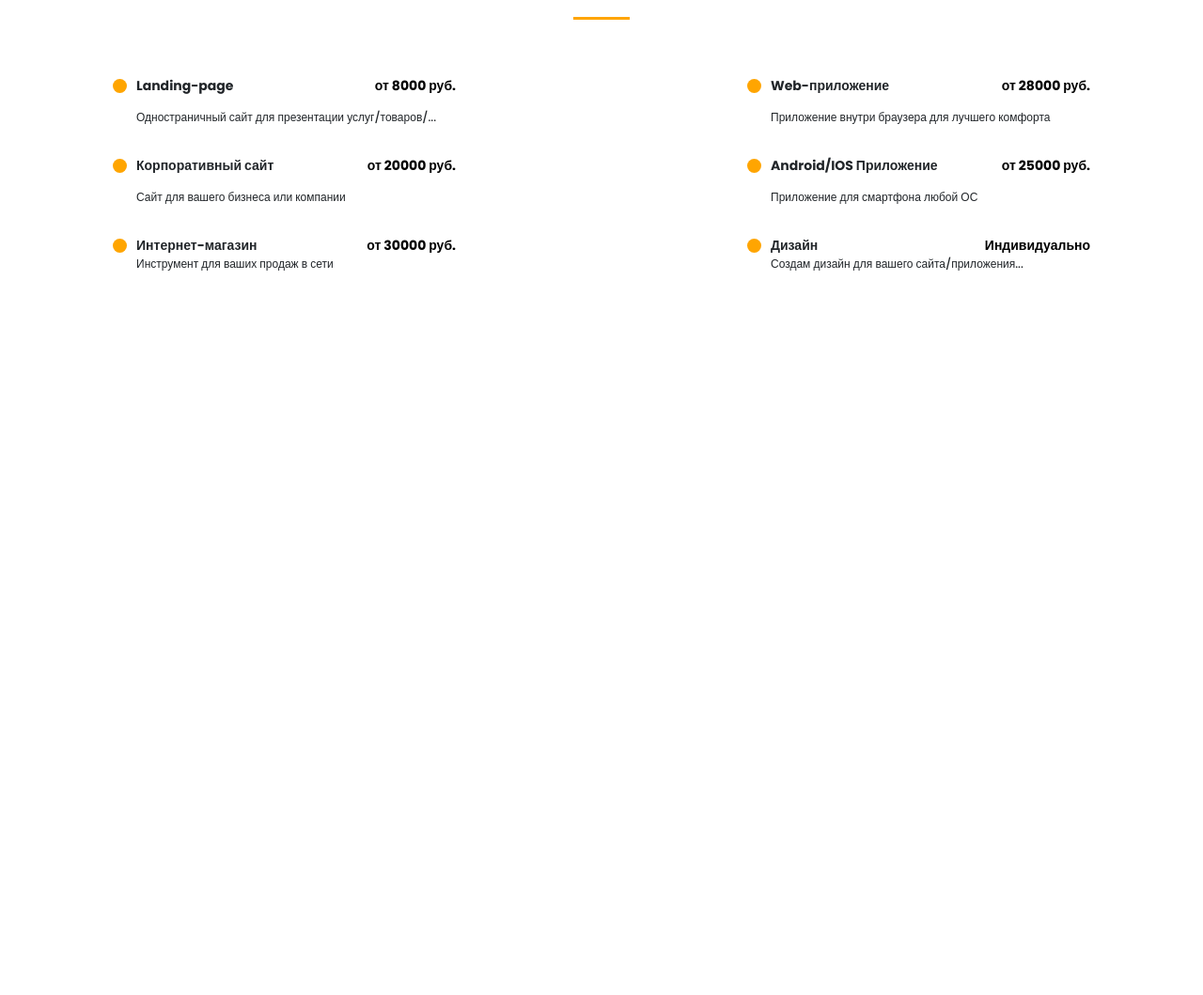
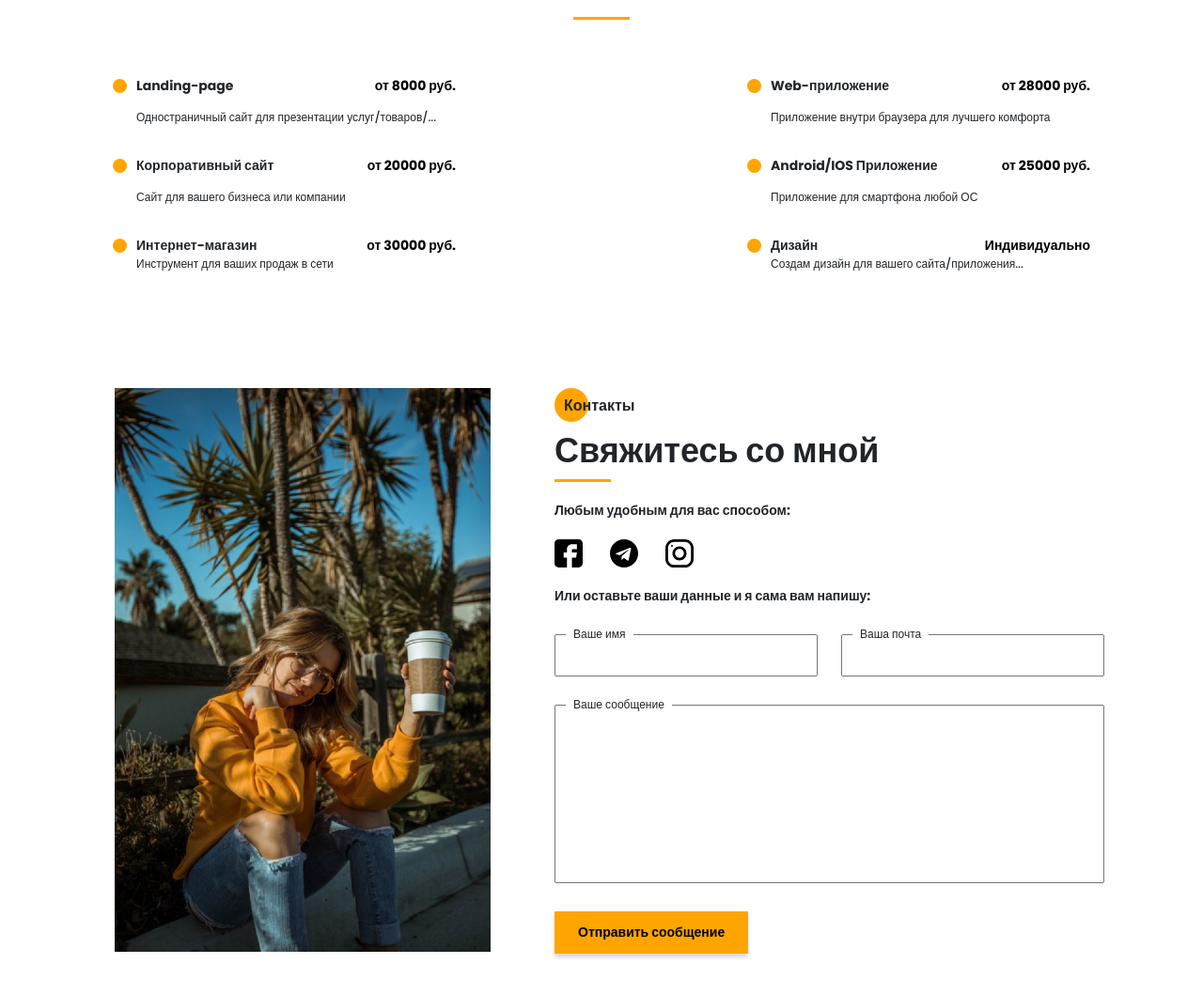
Before and after one commit to brichevaa/portfolio, a website: page src/index.html in a window 1280 px wide. Shown: the part 4299-5358 px from the top of the page at 94% size. Before the commit the page ends 4592 px from the top, so only its background shows below. Drawn offline with nearby package versions, Linux system fonts and the light colour scheme; files that its build step writes are made by us from their sources; files whose address does not match are found by name.

Commit message:
add section contacts

```diff
--- a/src/index.html
+++ b/src/index.html
@@ -520,6 +520,54 @@
             </div>
          </div>
       </section>
+
+      <section class="contacts">
+         <div class="container">
+            <div class="contacts__wrapper">
+               <div class="contacts__photo">
+                  <img src="img/main_photo.jpg" alt="" />
+               </div>
+               <div class="contacts__descr">
+                  <h2 class="title title_fz16 promo__subtitle">Контакты</h2>
+                  <div class="title title_fz36 about__title">Свяжитесь со мной</div>
+                  <div class="divider"></div>
+
+                  <div class="title title_fz14 contacts__text">Любым удобным для вас способом:</div>
+                  <div class="contacts__social">
+                     <a href="#" class="contacts__link">
+                        <img src="icons/social_straight/facebook.svg" alt="facebook" />
+                     </a>
+                     <a href="#" class="contacts__link">
+                        <img src="icons/social/telegram.svg" alt="telegram" />
+                     </a>
+                     <a href="#" class="contacts__link">
+                        <img src="icons/social/instagram.svg" alt="instagram" />
+                     </a>
+
+                     <div class="title title_fz14 contacts__text">
+                        Или оставьте ваши данные и я сама вам напишу:
+                     </div>
+
+                     <form action="#" class="contacts__form">
+                        <div class="contacts__input">
+                           <input type="text" id="name" name="name" />
+                           <label for="name">Ваше имя</label>
+                        </div>
+                        <div class="contacts__input">
+                           <input type="email" id="email" name="email" />
+                           <label for="email">Ваша почта</label>
+                        </div>
+                        <div class="contacts__textarea">
+                           <textarea name="text" id="text"></textarea>
+                           <label for="text">Ваше сообщение</label>
+                        </div>
+                        <div><button class="btn contacts__btn">Отправить сообщение</button></div>
+                     </form>
+                  </div>
+               </div>
+            </div>
+         </div>
+      </section>
       <script src="js/script.js"></script>
    </body>
 </html>
--- /dev/null
+++ b/src/sass/blocks/_contacts.scss
@@ -0,0 +1,79 @@
+.contacts {
+   padding: 120px 0px 90px 0px;
+   &__wrapper {
+      padding: 0px 35px 0px 52px;
+      display: grid;
+      grid-template-columns: 400px 585px;
+      justify-content: space-between;
+   }
+   &__photo {
+      img {
+         width: 100%;
+      }
+   }
+   &__descr {
+      padding-top: 6px;
+      .divider {
+         margin: 0;
+      }
+   }
+   &__title {
+      position: relative;
+      padding: 1px 0px 0px 12px;
+      @include before_circle;
+   }
+   &__text,
+   &__social {
+      margin-top: 20px;
+   }
+   &__link {
+      margin-right: 25px;
+      img {
+         width: 30px;
+         height: 30px;
+      }
+   }
+   &__form {
+      margin-top: 30px;
+      display: grid;
+      grid-template: 45px 190px 45px / repeat(2, 280px);
+      justify-content: space-between;
+      row-gap: 30px;
+      label {
+         display: block;
+         position: absolute;
+         height: 18px;
+         padding: 0 8px;
+         background-color: #fff;
+         font-size: 12px;
+         margin-bottom: 0;
+         top: -9px;
+         left: 12px;
+      }
+   }
+   &__input {
+      position: relative;
+      input {
+         width: 100%;
+         height: 100%;
+         padding: 0 20px;
+         font-size: 12px;
+      }
+   }
+   &__textarea {
+      position: relative;
+      grid-column: 1/3;
+      textarea {
+         width: 100%;
+         height: 100%;
+         resize: none;
+         padding: 20px;
+         font-size: 12px;
+      }
+   }
+   &__btn {
+      border: none;
+      font-weight: bold;
+      font-size: 14px;
+   }
+}
--- a/src/sass/style.scss
+++ b/src/sass/style.scss
@@ -14,6 +14,7 @@
 @import 'blocks/skills';
 @import 'blocks/portfolio';
 @import 'blocks/price';
+@import 'blocks/contacts';
 
 * {
    font-family: 'Poppins', sans-serif;
```
Also changed, not shown: dist/css/style.min.css, dist/index.html.
